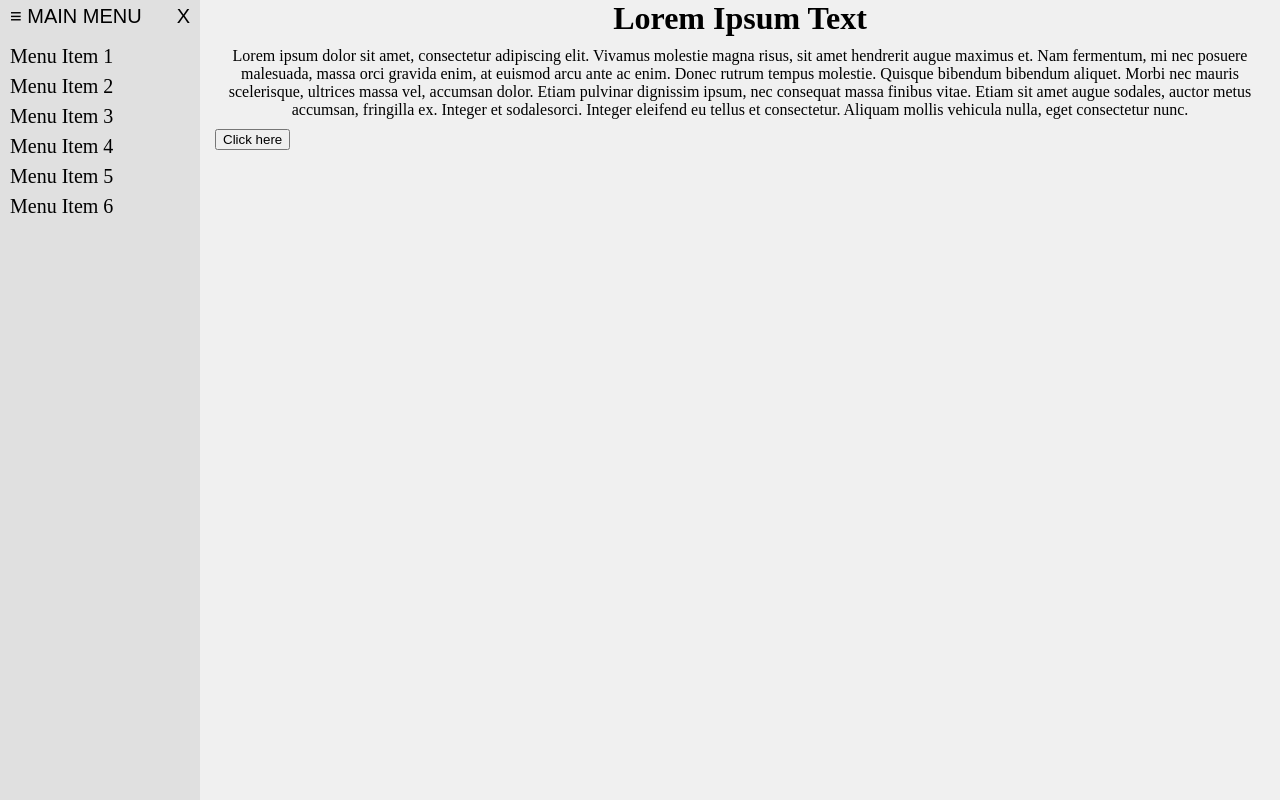
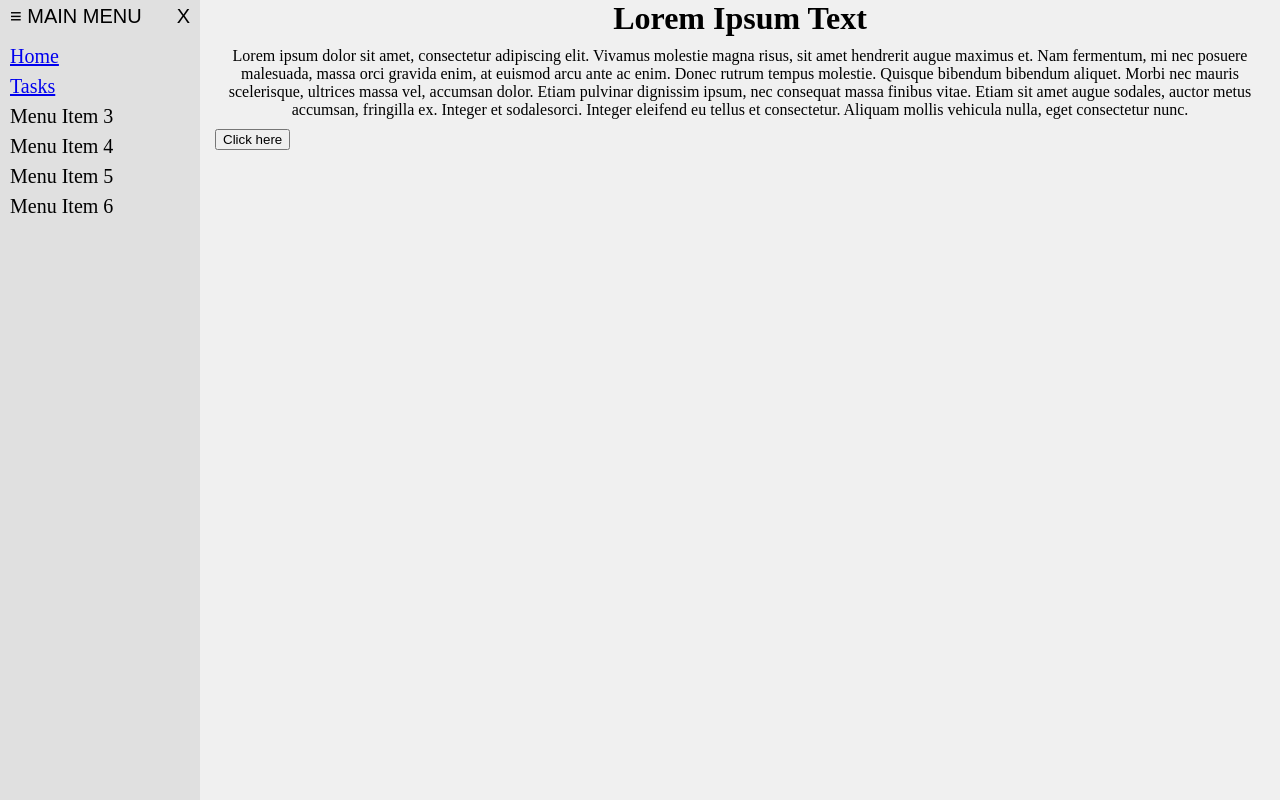
Before and after one commit to jdolphin5/TaskJolt, a React app in the folder client/: page / in a window 1280 px wide. Both pictures are taken after a click on the button "≡ MAIN MENU". Built offline with nearby package versions, Linux system fonts and the light colour scheme.

Commit message:
added Link elements

```diff
--- a/client/src/Navigation.tsx
+++ b/client/src/Navigation.tsx
@@ -1,4 +1,5 @@
 import React, { useState, useEffect } from "react";
+import { Link } from "react-router-dom";
 
 const Navigation: React.FC = () => {
   const [showHideMainMenu, setShowHideMainMenu] = useState(false);
@@ -55,8 +56,12 @@ const Navigation: React.FC = () => {
               listStyleType: "none",
             }}
           >
-            <li style={{ padding: "7px 0px 0px 0px" }}>Menu Item 1</li>
-            <li style={{ padding: "7px 0px 0px 0px" }}>Menu Item 2</li>
+            <li style={{ padding: "7px 0px 0px 0px" }}>
+              <Link to={"/"}>Home</Link>
+            </li>
+            <li style={{ padding: "7px 0px 0px 0px" }}>
+              <Link to={"/Tasks"}>Tasks</Link>
+            </li>
             <li style={{ padding: "7px 0px 0px 0px" }}>Menu Item 3</li>
             <li style={{ padding: "7px 0px 0px 0px" }}>Menu Item 4</li>
             <li style={{ padding: "7px 0px 0px 0px" }}>Menu Item 5</li>
```
